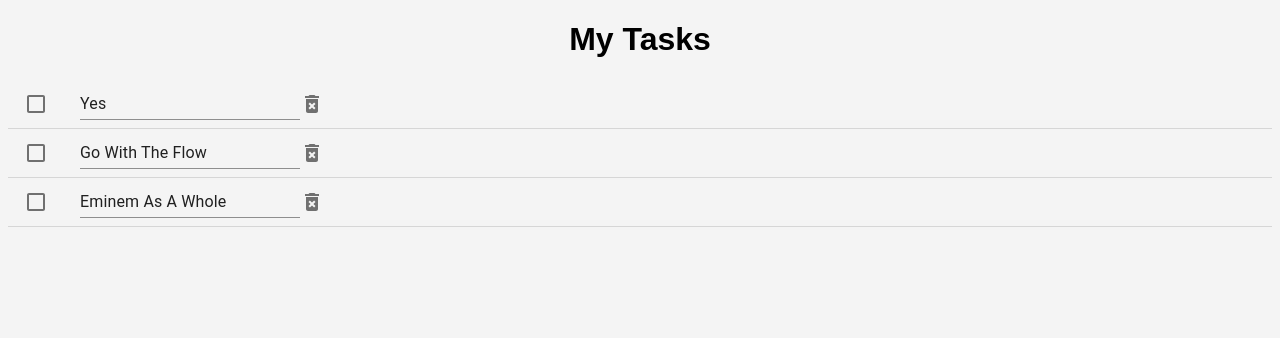
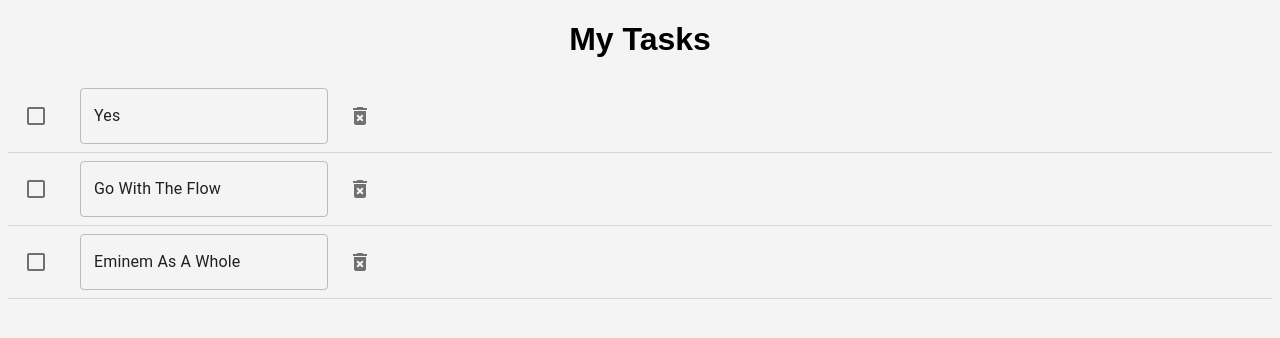
Before and after one commit to AgentGP/task, a React (Create React App) app: page / in a window 1280 px wide. Shown: the top 338 px of the page. Built offline with nearby package versions, Linux system fonts and the light colour scheme.

Commit message:
Added simple features
in a few lines I made things work

```diff
--- a/src/App.js
+++ b/src/App.js
@@ -22,12 +22,15 @@ export default function App() {
     );
   }
   const editComplete = (id, completed) =>
-    toggleTaskCompletion(id, {completed: completed})
+    toggleTaskCompletion(id, { completed: completed })
   const editText = (id, text) =>
-    toggleTaskCompletion(id, {text: text})
-  const deleteTask = (id) =>
+    toggleTaskCompletion(id, { text: text })
+
+  // showing a dialog before deleting
+  const deleteTask = (id) => {
+
     setTasks(tasks => tasks.filter((task) => task.id !== id))
-
+  }
   //const editSubStep =
   //#endregion
 
@@ -35,12 +38,17 @@ export default function App() {
   // display a task
   const taskItem = ({ id, text, completed, steps }) => {
     return (
-      <ListItem divider>
-        <ListItemIcon onClick={() => toggleTaskCompletion(id, {completed: !completed})}>
+      <ListItem variant="filled" divider>
+        <ListItemIcon onClick={() => toggleTaskCompletion(id, { completed: !completed })}>
           {completed ? <CheckBoxOutlined /> : <CheckBoxOutlineBlankOutlined />}
         </ListItemIcon>
-        <TextField value = {text} variant="standard" onChange={(e) => {editText(e.target.value)} }/>
-        <ListItemIcon style={{right: '50%'}}>
+        <TextField
+          value={text}
+          variant="outlined"
+          onChange={(e) => editText(id, e.target.value)} //update text
+          style={{ textDecoration: completed ? "line-through" : "none" }} //line-through when complete
+        />
+        <ListItemIcon style={{ marginLeft: "20px" }} onClick={() => deleteTask(id)}>
           <DeleteForever />
         </ListItemIcon>
         {steps != null && steps.map(task => taskItem(task))}
```
